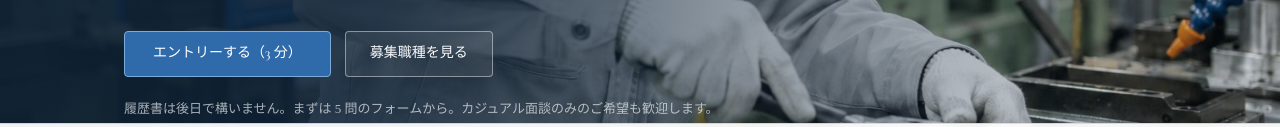
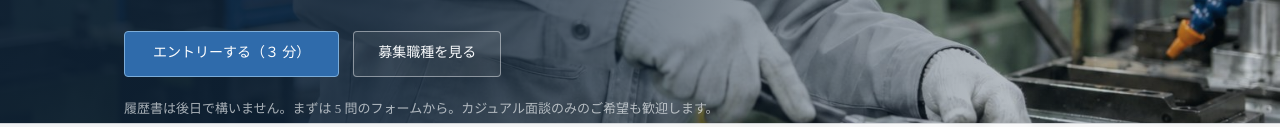
Before and after one commit to nakano-hiroyuki/shouwatekuno-lp, a plain HTML site: page index.html in a window 1280 px wide. Shown: the part 608-735 px from the top of the page. Drawn offline with nearby package versions, Linux system fonts and the light colour scheme.

Commit message:
♻️リファクタリング

```diff
--- a/index.html
+++ b/index.html
@@ -52,7 +52,7 @@
           明和テクノは従業員 420 名の産業機械メーカーです。設計・生産・保守の現場に残る手作業を、自分の判断で組み替えていける即戦力の方を通年で採用しています。配属は入社前に確定し、裁量と役割を書面で提示します。</p>
         <div style="display:flex;gap:14px;flex-wrap:wrap;margin-top:34px">
           <a href="#entry" class="btn"
-            style="text-decoration:none;min-height:46px;display:inline-flex;align-items:center;padding-inline:28px;background:var(--color-accent-600);border:1px solid var(--color-accent-400);color:#ffffff">エントリーする（3
+            style="text-decoration:none;min-height:46px;display:inline-flex;align-items:center;padding-inline:28px;background:var(--color-accent-600);border:1px solid var(--color-accent-400);color:#ffffff">エントリーする（３
             分）</a>
           <a href="#positions" class="btn"
             style="text-decoration:none;min-height:46px;display:inline-flex;align-items:center;padding-inline:24px;background:rgba(248,250,252,0.08);border:1px solid rgba(248,250,252,0.45);color:#f8fafc">募集職種を見る</a>
```
